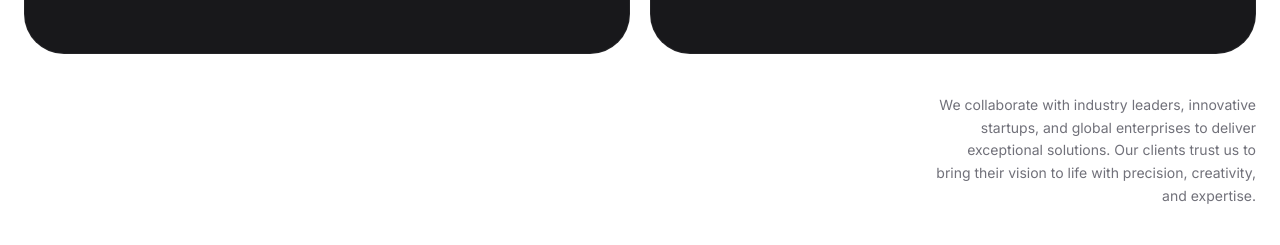
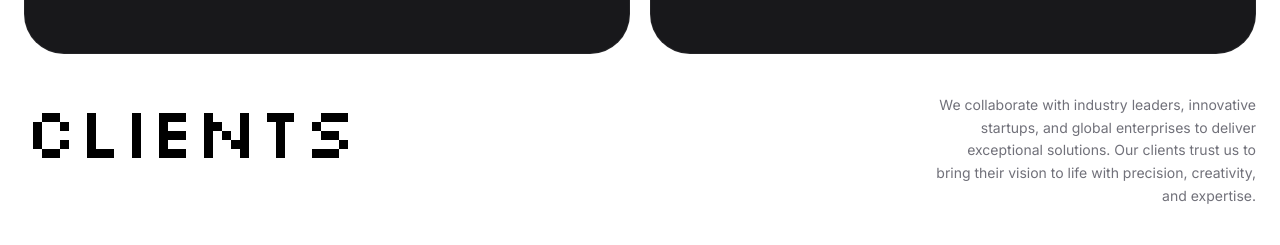
Before and after one commit to sujana618/therose, a plain HTML site: page about.html in a window 1280 px wide. Shown: the part 2002-2247 px from the top of the page. Drawn offline with nearby package versions, Linux system fonts and the light colour scheme.

Commit message:
change designed

```diff
--- a/about.html
+++ b/about.html
@@ -328,7 +328,7 @@
 
         <!-- header row: CLIENTS left + description right -->
         <div class="flex items-start justify-between mb-10 gap-6">
-            <h2 class="pixel-font text-5xl md:text-7xl text-white leading-none">CLIENTS</h2>
+            <h2 class="pixel-font text-5xl md:text-7xl text-black leading-none">CLIENTS</h2>
             <p class="text-zinc-500 text-sm leading-relaxed max-w-xs text-right hidden md:block"
                 style="font-family:'Inter',sans-serif;">
                 We collaborate with industry leaders, innovative startups, and global enterprises
```
